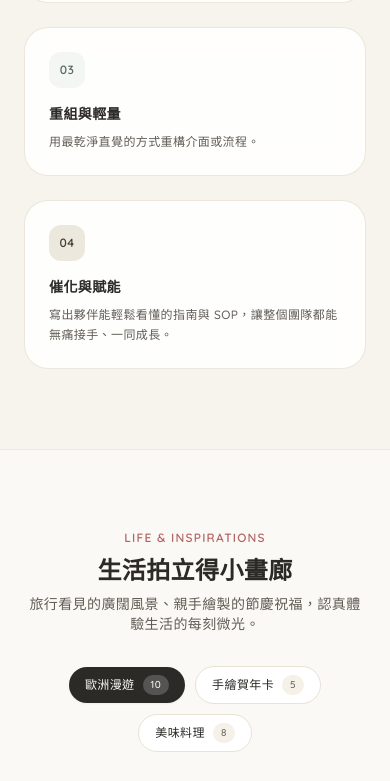
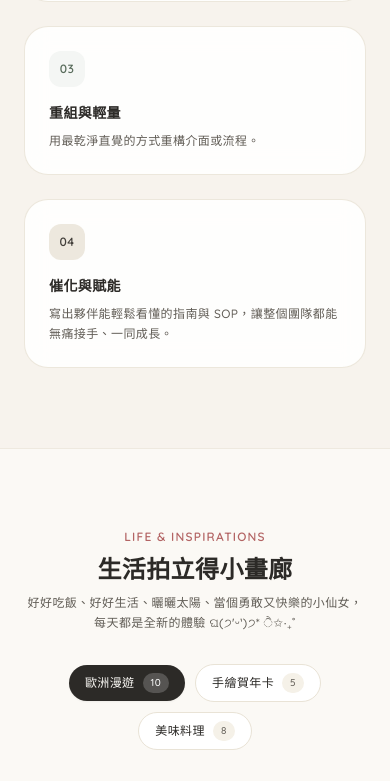
Before and after one commit to Chloewh8/portfolio, a plain HTML site: page index.html in a window 390 px wide. Shown: the part 6778-7559 px from the top of the page. Drawn offline with nearby package versions, Linux system fonts and the light colour scheme; a web font is replaced by a local one.

Commit message:
Update gallery subtitle copy with kaomoji and responsive line breaks

```diff
--- a/index.html
+++ b/index.html
@@ -527,7 +527,7 @@
             <h2 class="text-2xl md:text-3xl font-semibold text-ink-900">
               我在做的事：跨產業通用的四步拆解法
             </h2>
-            <p class="text-sm text-ink-500 mt-2 max-w-xl mx-auto">
+            <p class="text-xs sm:text-sm text-ink-500 mt-2 max-w-xl mx-auto leading-relaxed">
               不論在醫療、管顧、人資或跨界專案中，核心方法始終如一：把複雜解開，讓事情簡單。
             </p>
           </div>
@@ -576,8 +576,8 @@
             <h2 class="text-2xl md:text-3xl font-semibold text-ink-900">
               生活拍立得小畫廊
             </h2>
-            <p class="text-sm text-ink-500 mt-2 max-w-xl mx-auto">
-              旅行看見的廣闊風景、親手繪製的節慶祝福，認真體驗生活的每刻微光。
+            <p class="text-xs sm:text-sm text-ink-500 mt-2 max-w-xl mx-auto leading-relaxed">
+              好好吃飯、好好生活、曬曬太陽、當個勇敢又快樂的小仙女，<br class="hidden sm:inline">每天都是全新的體驗 <span class="whitespace-nowrap">ଘ(੭ˊᵕˋ)੭* ੈ✩‧₊˚</span>
             </p>
 
             <!-- 分類標籤切換 (歐洲旅行 / 手繪賀年卡 / 美味料理) -->
```
